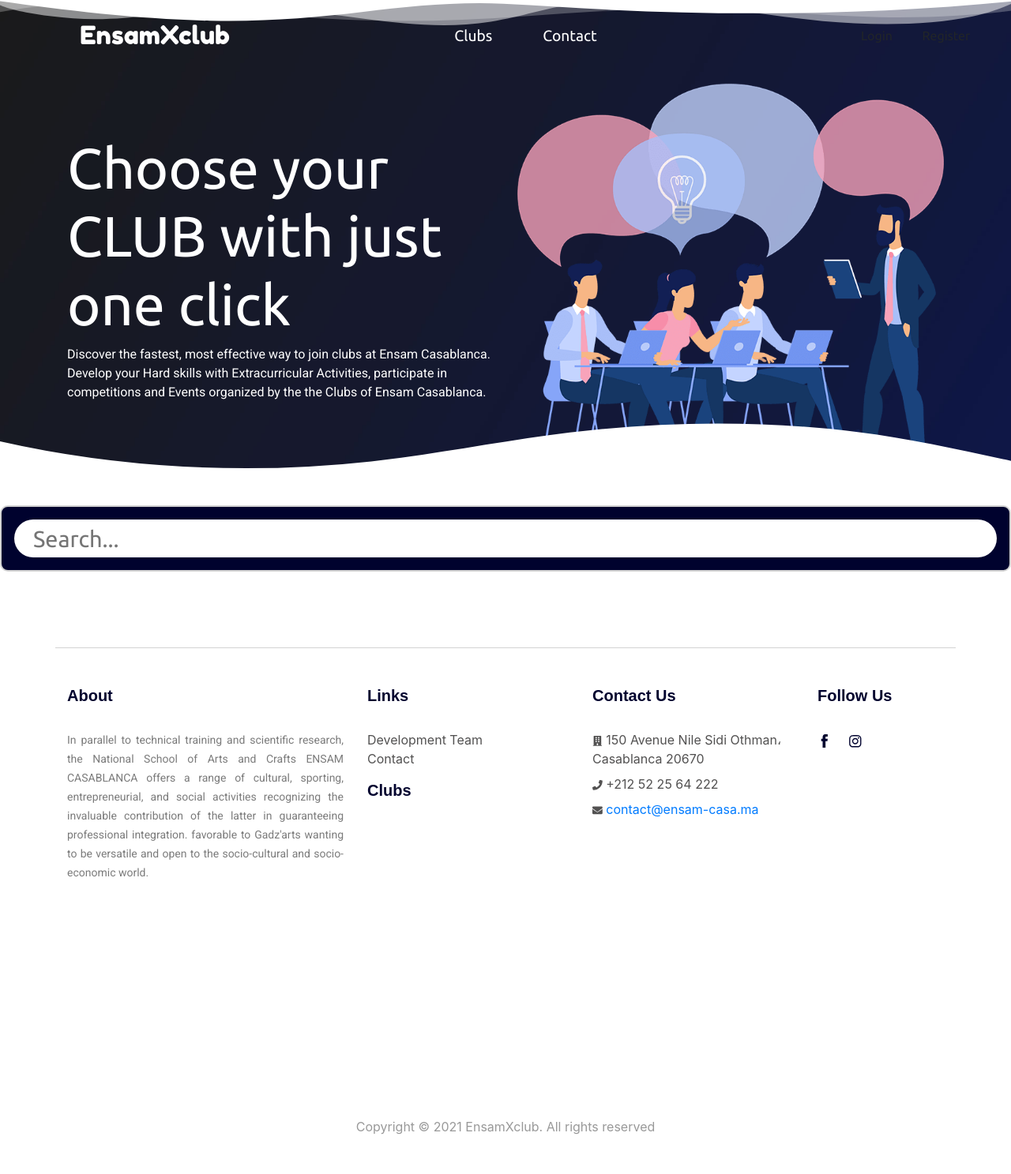
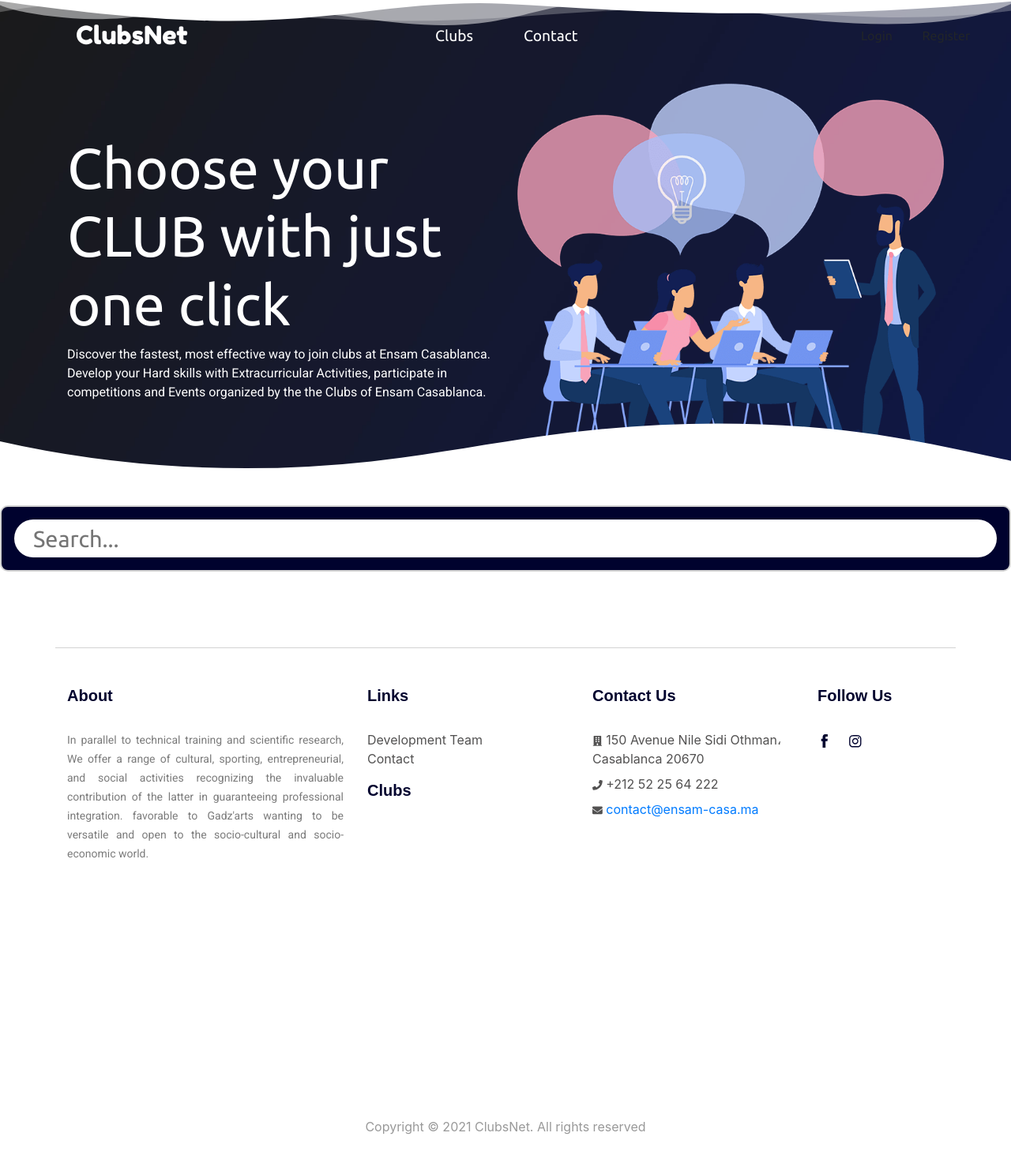
Before and after one commit to ABDELLAH-Hallou/ClubsNet, a PHP site: template views/clubs.php in a window 1280 px wide. Shown: the whole page at 79% size. Run offline with PHP 8.4, Linux system fonts and the light colour scheme; the template is opened without the code that fills it, so the values that code supplies are empty; a map, chart or similar area stays blank; some libraries are stand-ins or nearby versions.

Commit message:
change name

```diff
--- a/components/footer_1.php
+++ b/components/footer_1.php
@@ -12,8 +12,7 @@ $clubs_array = $clubs->fetchAll();
                     <div class="f_title">
                         <h3>&#xFEFF;About</h3>
                     </div>
-                    <p>In parallel to technical training and scientific research, the National School of Arts and
-                        Crafts ENSAM CASABLANCA offers a range of cultural, sporting, entrepreneurial, and social
+                    <p>In parallel to technical training and scientific research, We offer a range of cultural, sporting, entrepreneurial, and social
                         activities recognizing the invaluable contribution of the latter in guaranteeing
                         professional integration. favorable to Gadz'arts wanting to be versatile and open to the
                         socio-cultural and socio-economic world.</p>
@@ -124,7 +123,7 @@ $clubs_array = $clubs->fetchAll();
             </div>
             <!-- last row -->
             <div style="color: #999;" class="col-12 text-center pt-5">
-                <p>Copyright © 2021 EnsamXclub. All rights reserved</p>
+                <p>Copyright © 2021 ClubsNet. All rights reserved</p>
             </div>
         </div>
     </div>
--- a/components/footer_2.php
+++ b/components/footer_2.php
@@ -2,7 +2,7 @@
     <div class="container">
         <div class="row  text-lg-left text-center">
             <div style="color: #999;" class="col-12 text-center pt-4">
-                <p>Copyright © 2021 EnsamXclub. All rights reserved</p>
+                <p>Copyright © 2021 ClubsNet. All rights reserved</p>
             </div>
         </div>
     </div>
--- a/components/footer_3.php
+++ b/components/footer_3.php
@@ -2,7 +2,7 @@
     <div class="container">
         <div class="row  text-lg-left text-center">
             <div style="color: #999;" class="col-12 text-center pt-4">
-                <p>Copyright © 2021 EnsamXclub. All rights reserved</p>
+                <p>Copyright © 2021 ClubsNet. All rights reserved</p>
             </div>
         </div>
     </div>
--- a/components/header_1.php
+++ b/components/header_1.php
@@ -12,7 +12,7 @@ session_start();
     <meta name="viewport" content="width=device-width, initial-scale=1.0">
     <meta http-equiv="X-UA-Compatible" content="ie=edge">
     <meta http-equiv="Content-Security-Policy" content="upgrade-insecure-requests">
-    <title>Ensam X Club</title>
+    <title>ClubsNet</title>
     <!-- bootstrap 4.6.0 -->
     <!-- <link href="https://maxcdn.bootstrapcdn.com/bootstrap/4.5.0/css/bootstrap.min.css" rel="stylesheet"> -->
     <link rel="stylesheet" href="https://cdn.jsdelivr.net/npm/bootstrap@4.6.0/dist/css/bootstrap.min.css" integrity="sha384-B0vP5xmATw1+K9KRQjQERJvTumQW0nPEzvF6L/Z6nronJ3oUOFUFpCjEUQouq2+l" crossorigin="anonymous">
@@ -47,7 +47,7 @@ session_start();
 <body>
     <nav class="navbar navbar-expand-lg navbar-light bg-transparent fixed-top">
         <div class="container-fluid">
-            <a class="navbar-brand" href="/">EnsamXclub</a>
+            <a class="navbar-brand" href="/">ClubsNet</a>
             <button class="navbar-toggler" type="button" data-toggle="collapse" data-target="#navbarSupportedContent" aria-controls="navbarSupportedContent" aria-expanded="false" aria-label="Toggle navigation">
                 <span class="navbar-toggler-icon"></span>
             </button>
--- a/components/header_2.php
+++ b/components/header_2.php
@@ -11,7 +11,7 @@ session_start();
     <meta name="description" content="">
     <meta name="author" content="Mark Otto, Jacob Thornton, and Bootstrap contributors">
     <meta name="generator" content="Hugo 0.88.1">
-    <title>EnsamXClub Dashboard</title>
+    <title>ClubsNet Dashboard</title>
     <!-- bootstrap 4.6.0 -->
     <!-- <link href="https://maxcdn.bootstrapcdn.com/bootstrap/4.5.0/css/bootstrap.min.css" rel="stylesheet"> -->
     <link rel="stylesheet" href="https://cdn.jsdelivr.net/npm/bootstrap@4.6.0/dist/css/bootstrap.min.css"
@@ -51,7 +51,7 @@ session_start();
   </head>
 <body onload="">
 <nav class="navbar navbar-dark sticky-top bg-dark flex-md-nowrap p-0 shadow">
-  <a class="navbar-brand col-md-3 col-lg-2 mr-0 px-3" href="/">EnsamXclub</a>
+  <a class="navbar-brand col-md-3 col-lg-2 mr-0 px-3" href="/">ClubsNet</a>
   <button class="navbar-toggler position-absolute d-md-none collapsed" type="button" data-toggle="collapse" data-target="#sidebarMenu" aria-controls="sidebarMenu" aria-expanded="false" aria-label="Toggle navigation">
     <span class="navbar-toggler-icon"></span>
   </button>
--- a/public/index.php
+++ b/public/index.php
@@ -30,9 +30,9 @@ $clubs_array = array_slice(getAllClubs($db), 0,3);
                 <h2 class="display-3 "> Join Your Favorite Club Right Now Easly</h2>
 
 
-                <p>Discover the fastest, most effective way to join clubs at Ensam Casablanca.
+                <p>Discover the fastest, most effective way to join clubs.
                     Develop your Hard skills with Extracurricular Activities, participate in competitions and Events
-                    organized by the the Clubs of Ensam Casablanca.
+                    organized by the Clubs.
                 </p>
 
             </div>
@@ -52,7 +52,7 @@ $clubs_array = array_slice(getAllClubs($db), 0,3);
             <div class="col col1 my-auto">
                 <h2 class="display-5 ">live the best Extracurricular experience</h2>
 
-                <p>Start today to follow all the activities of the Ensam Casablanca Clubs, clubs led by qualified
+                <p>Start today to follow all the activities of your favorite Clubs, clubs led by qualified
                     leaders in many fields such as social entrepreneurship, IT, robotics, the arts, sports ... etc.
                 </p>
                 <a class="btn btn2" href="/register"> Join Us</a>
```
Also changed, not shown: .htaccess.
